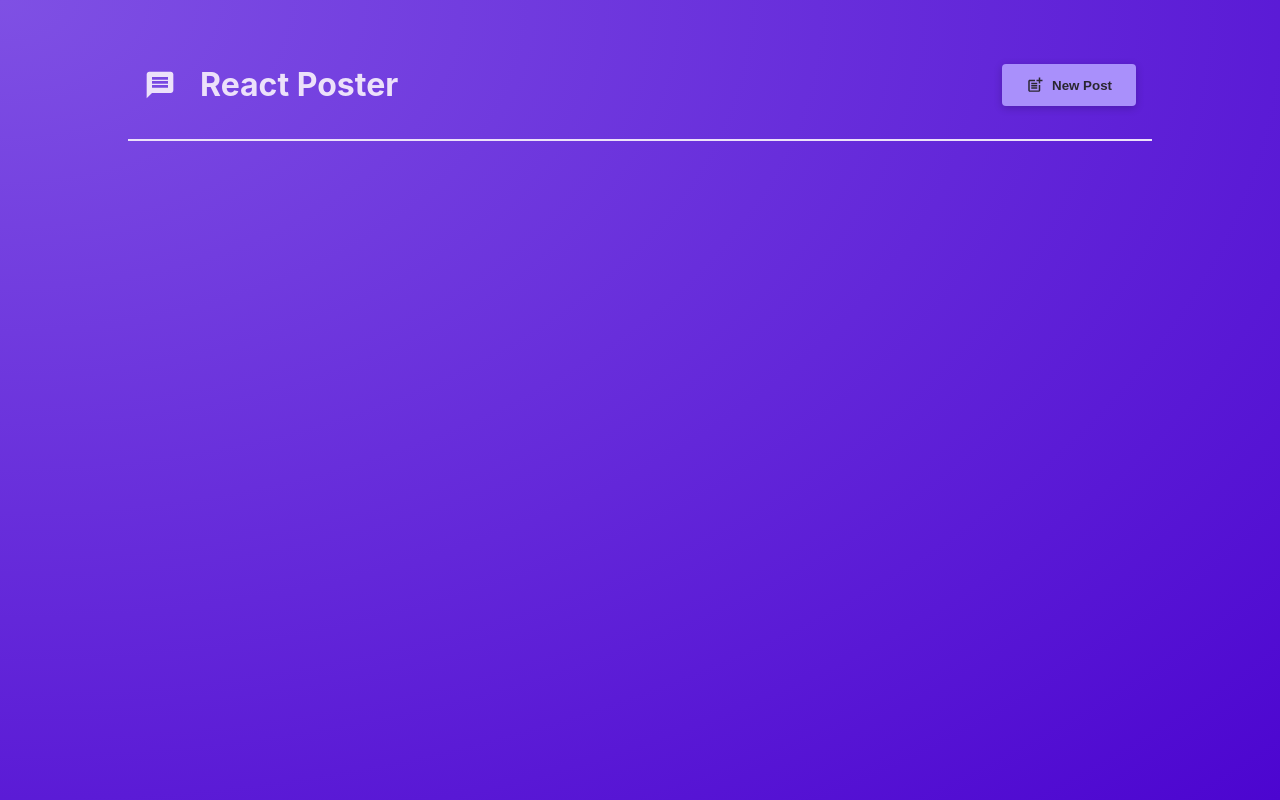
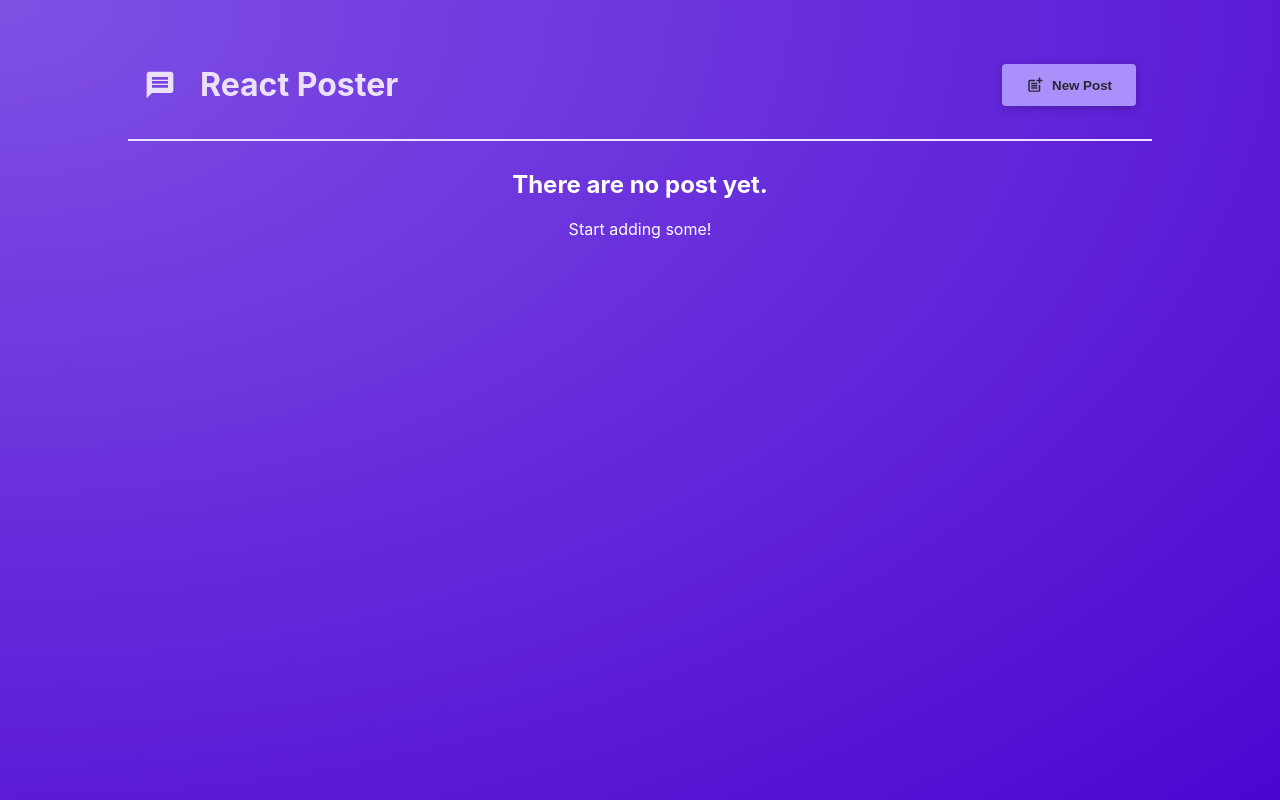
Before and after one commit to joaovicsa/react-projects, a React (Vite) app: page / in a window 1280 px wide. Built offline with nearby package versions, Linux system fonts and the light colour scheme.

Commit message:
feat: add empty post message

```diff
--- a/src/components/PostsList.jsx
+++ b/src/components/PostsList.jsx
@@ -20,11 +20,19 @@
           <NewPost onCancel={onStopPosting} onAddPost={addPostHandler} />
         </Modal>
       )}
-      <ul className={classes.posts}>
-        {posts.map((post) => (
-          <Post key={post.body} author={post.author} body={post.body} />
-        ))}
-      </ul>
+      {posts.length > 0 && (
+        <ul className={classes.posts}>
+          {posts.map((post) => (
+            <Post key={post.body} author={post.author} body={post.body} />
+          ))}
+        </ul>
+      )}
+      {posts.length === 0 && (
+        <div style={{ textAlign: 'center', color: 'white' }}>
+          <h2>There are no post yet.</h2>
+          <p>Start adding some!</p>
+        </div>
+      )}
     </>
   )
 }
```
